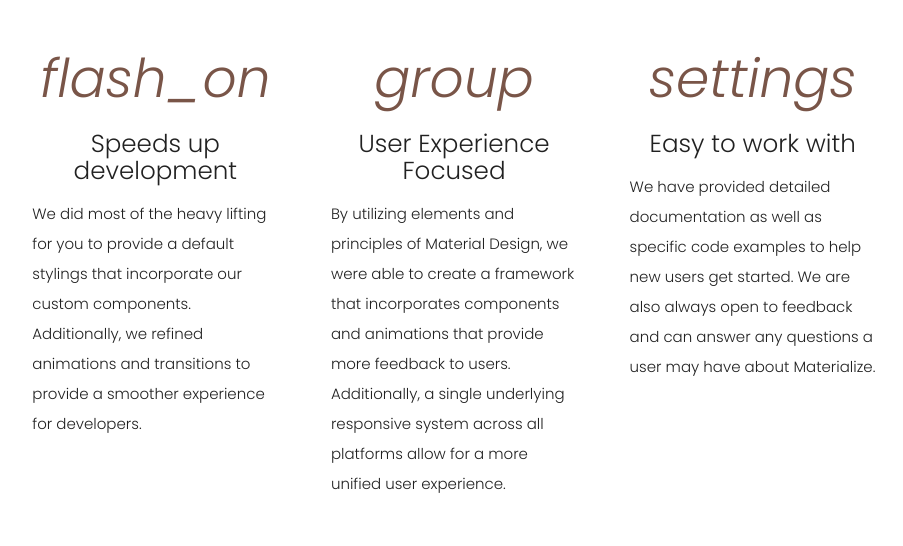
After one commit to Mark-Assessment/D-Santana-retail-store-M3-2, a Flask app: page /faq in a window 1280 px wide. The commit adds this page. Shown: the part 445-991 px from the top of the page, without its empty margins (186-1089 px from the left). Run offline with Flask 3, Linux system fonts and the light colour scheme; some libraries are stand-ins or nearby versions.

Commit message:
Add faq.html on website with image and banner text

```diff
--- a/app.py
+++ b/app.py
@@ -22,8 +22,12 @@ mongo = PyMongo(app)
 @app.route("/")
 @app.route("/get_tasks")
 def get_tasks():
-    tasks = list(mongo.db.tasks.find())
-    return render_template("tasks.html", tasks=tasks)
+    return render_template("tasks.html")
+
+
+@app.route("/faq")
+def faq():
+    return render_template("faq.html")
 
 
 @app.route("/register", methods=["GET", "POST"])
--- a/static/css/style.css
+++ b/static/css/style.css
@@ -13,7 +13,6 @@ body {
     flex-direction: column;
     height: 100%;
   }
-
 
 
 /* Navbar custom style*/
@@ -74,3 +73,62 @@ body {
   .divtwo {
     background-color: #d292e5;
   }
+
+/* Custom Stylesheet */
+/**
+ * Use this file to override Materialize files so you can update
+ * the core Materialize files in the future
+ *
+ * Made By MaterializeCSS.com
+ */
+
+ nav ul a,
+ nav .brand-logo {
+   color: #444;
+ }
+
+ p {
+   line-height: 2rem;
+ }
+
+ .sidenav-trigger {
+   color: #26a69a;
+ }
+
+ .parallax-container {
+   min-height: 380px;
+   line-height: 0;
+   height: 30%;
+   color: rgba(255,255,255,.9);
+ }
+  .parallax-container .section {
+     width: 100%;
+   }
+
+ .parallax-container img {
+  max-width: 110%;
+  max-height: 100%;
+ }
+
+ @media only screen and (max-width : 992px) {
+   .parallax-container .section {
+     position: absolute;
+     top: 40%;
+   }
+   #index-banner .section {
+     top: 10%;
+   }
+ }
+
+ @media only screen and (max-width : 600px) {
+   #index-banner .section {
+     top: 0;
+   }
+ }
+
+ .icon-block {
+   padding: 0 15px;
+ }
+ .icon-block .material-icons {
+   font-size: inherit;
+ }
--- a/static/js/script.js
+++ b/static/js/script.js
@@ -2,6 +2,9 @@ $(document).ready(function(){
     $(".sidenav").sidenav();
     $('.collapsible').collapsible({
       accordion: false
+    });
+    $(document).ready(function(){
+      $('.parallax').parallax();
     });
     $('.tooltipped').tooltip();
     $('.collapsible').collapsible({
--- /dev/null
+++ b/templates/faq.html
@@ -0,0 +1,74 @@
+{% extends "base.html" %}
+
+{% block content %}
+
+<div id="index-banner" class="parallax-container">
+    <div class="section no-pad-bot">
+      <div class="container">
+        <br><br>
+        <h1 class="header center teal-text text-lighten-2">FAQ</h1>
+        <div class="row center">
+          <h5 class="header col s12 light">Welcome to our Task Manager FAQ website! We're here to provide you with quick and concise answers to
+            commonly asked questions about our task management platform.
+            You'll find solutions to common inquiries about task assignment, status updates, user roles, and more.  </h5>
+        </div>
+        <div class="row center">
+          <a href="http://materializecss.com/getting-started.html" id="download-button" class="btn-large waves-effect waves-light teal lighten-1">Get Started</a>
+        </div>
+        <br><br>
+
+      </div>
+    </div>
+    <div class="parallax"><img src="static/images/marble.png" alt="Pink faq background img 1"></div>
+  </div>
+
+
+  <div class="container">
+    <div class="section">
+
+      <!--   Icon Section   -->
+      <div class="row">
+        <div class="col s12 m4">
+          <div class="icon-block">
+            <h2 class="center brown-text"><i class="material-icons">flash_on</i></h2>
+            <h5 class="center">Speeds up development</h5>
+
+            <p class="light">We did most of the heavy lifting for you to provide a default stylings that incorporate our custom components. Additionally, we refined animations and transitions to provide a smoother experience for developers.</p>
+          </div>
+        </div>
+
+        <div class="col s12 m4">
+          <div class="icon-block">
+            <h2 class="center brown-text"><i class="material-icons">group</i></h2>
+            <h5 class="center">User Experience Focused</h5>
+
+            <p class="light">By utilizing elements and principles of Material Design, we were able to create a framework that incorporates components and animations that provide more feedback to users. Additionally, a single underlying responsive system across all platforms allow for a more unified user experience.</p>
+          </div>
+        </div>
+
+        <div class="col s12 m4">
+          <div class="icon-block">
+            <h2 class="center brown-text"><i class="material-icons">settings</i></h2>
+            <h5 class="center">Easy to work with</h5>
+
+            <p class="light">We have provided detailed documentation as well as specific code examples to help new users get started. We are also always open to feedback and can answer any questions a user may have about Materialize.</p>
+          </div>
+        </div>
+      </div>
+
+    </div>
+  </div>
+
+
+  <div class="parallax-container valign-wrapper">
+    <div class="section no-pad-bot">
+      <div class="container">
+        <div class="row center">
+          <h5 class="header col s12 light">A modern responsive front-end framework based on Material Design</h5>
+        </div>
+      </div>
+    </div>
+    <div class="parallax"><img src="static/images/marble.png" alt="Pink faq background img 2"></div>
+  </div>
+
+{% endblock %}
```
Also changed, not shown: 2 other files.
